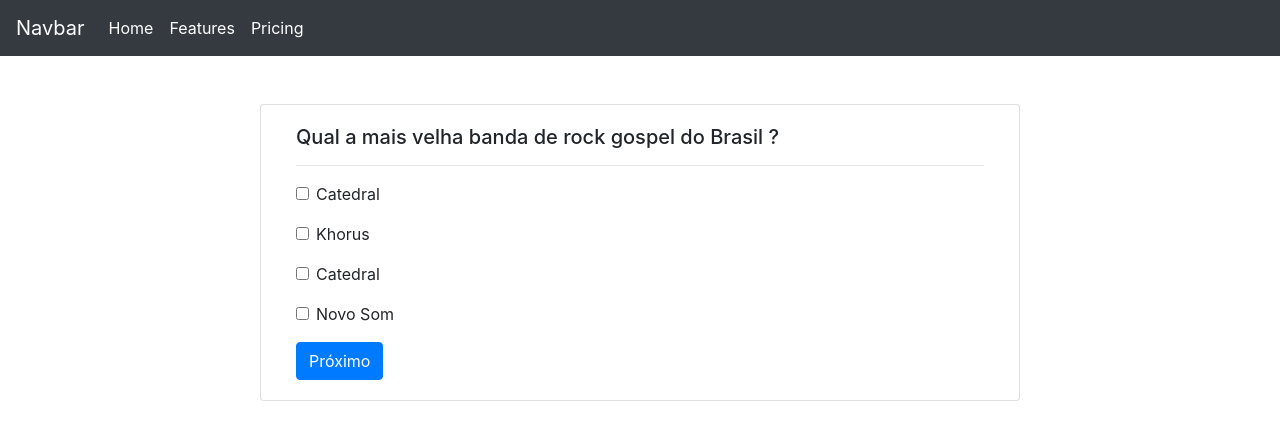
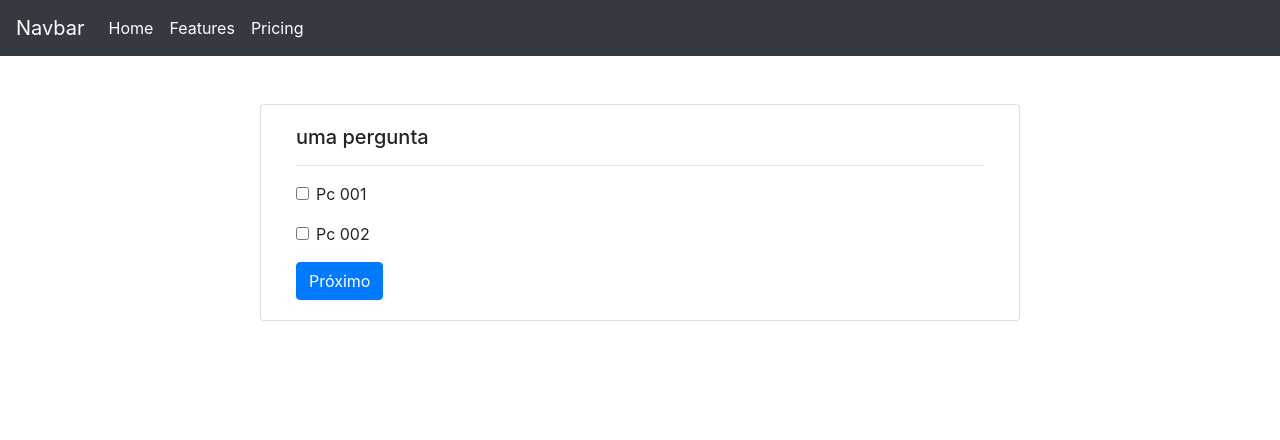
Before and after one commit to dautofreitas/QuizInAngular, an Angular app: page / in a window 1280 px wide. Both pictures are taken after a click on the link "Iniciar Quiz". Shown: the top 440 px of the page. Built offline with nearby package versions, Linux system fonts and the light colour scheme.

Commit message:
ALteração da tela para usar o componente.

```diff
--- a/src/app/app.component.html
+++ b/src/app/app.component.html
@@ -45,37 +45,18 @@
           <h5 *ngIf="telaInicial else pergunta" class="card-title ">Iniciar o Quiz</h5>
 
           <ng-template #pergunta>
-            <h5 class="card-title ">Qual a mais velha banda de rock gospel do Brasil ?</h5>
+            <h5 class="card-title ">{{quiz.pergunta}}</h5>
           </ng-template>
 
           <hr>
           <div *ngIf="!telaInicial">
-            <div class="form-check mt-3">
-              <input class="form-check-input" type="checkbox" value="" id="respota1">
-              <label class="form-check-label" for="respota1">
-                Catedral
-              </label>
-            </div>
-
-            <div class="form-check mt-3">
-              <input class="form-check-input" type="checkbox" value="" id="respota2">
-              <label class="form-check-label" for="respota2">
-                Khorus
-              </label>
-            </div>
-
-            <div class="form-check mt-3">
-              <input class="form-check-input" type="checkbox" value="" id="respota3">
-              <label class="form-check-label" for="respota3">
-                Catedral
-              </label>
-            </div>
-
-            <div class="form-check mt-3">
-              <input class="form-check-input" type="checkbox" value="" id="respota4">
-              <label class="form-check-label" for="respota4">
-                Novo Som
-              </label>
+            <div *ngFor="let resposta of quiz.respostas">
+              <div class="form-check mt-3">
+                <input class="form-check-input" type="checkbox" value="" id="respota1">
+                <label class="form-check-label" for="respota1">
+                  {{resposta.titulo}}
+                </label>
+              </div>
             </div>
           </div>
 
--- a/src/app/app.component.ts
+++ b/src/app/app.component.ts
@@ -11,7 +11,7 @@ export class AppComponent implements OnInit {
   title = 'QuizInAngular';
   telaInicial:boolean = false;
 
-  quiz:Quiz[] = [];
+  quiz:Quiz;
 
 
 
@@ -19,15 +19,14 @@ export class AppComponent implements OnInit {
 
 
     this.telaInicial = true;
-    let novoQuiz: Quiz = new Quiz();
+    this.quiz = new Quiz();
 
     let respostas:Resposta[] = [{titulo:"Pc 001", correta:true}, {titulo:"Pc 002", correta:false}];
 
 
-    novoQuiz.respostas = respostas;
-    novoQuiz.pergunta = "uma pergunta";
+    this.quiz.respostas = respostas;
+    this.quiz.pergunta = "uma pergunta";
 
-    this.quiz.push(novoQuiz);
   }
 
   inicarQuiz():void
```
